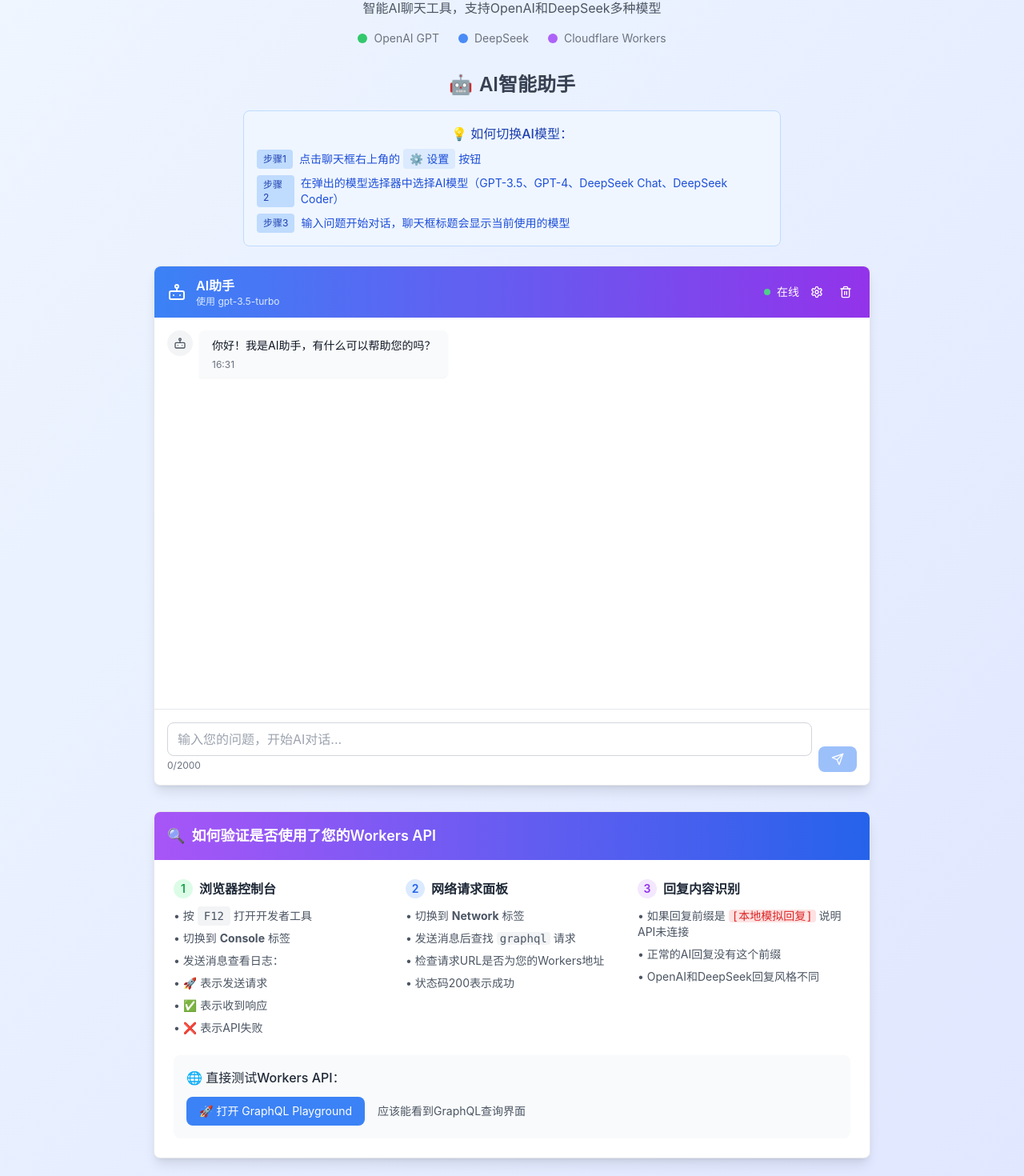
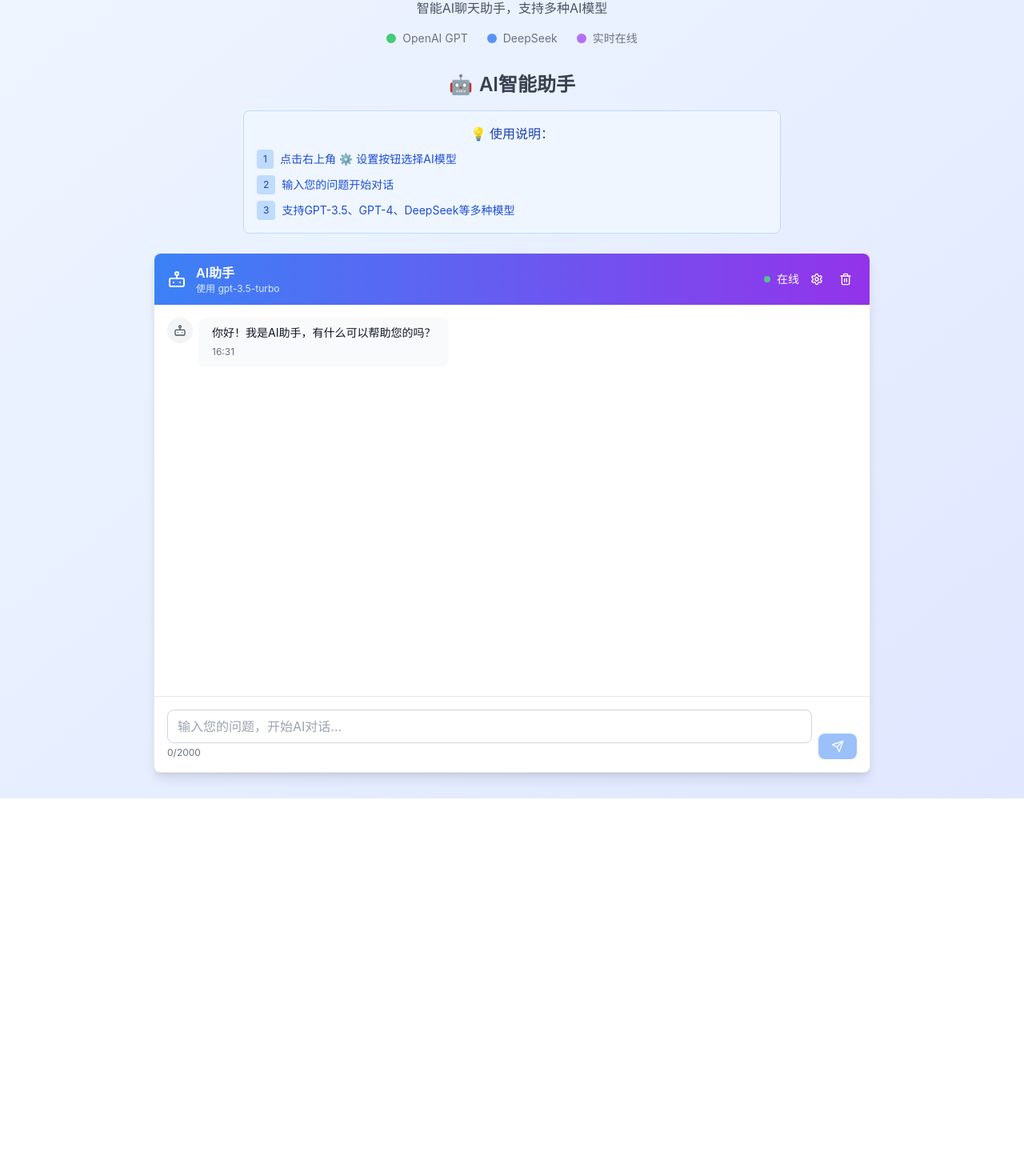
Before and after one commit to 632591029/zy-yd-ai-tools, a React (Create React App) app: page / in a window 1280 px wide. Shown: the part 82-1552 px from the top of the page at 80% size. After the commit the page ends 1080 px from the top, so only its background shows below. Built offline with nearby package versions, Linux system fonts and the light colour scheme.

Commit message:
feat: 简化前端界面，移除技术验证说明，优化用户体验

```diff
--- a/src/App.tsx
+++ b/src/App.tsx
@@ -9,27 +9,21 @@ const App: React.FC = () => {
   const handleSendMessage = async (message: string, model: string = 'gpt-3.5-turbo'): Promise<string> => {
     try {
       console.log('🚀 发送消息到Workers API:', {
-        message,
+        message: message.substring(0, 50) + '...',
         model,
-        apiUrl: 'https://zy-yd-ai-api.a632591029.workers.dev/graphql',
         timestamp: new Date().toISOString()
       });
 
       const response = await sendChatMessage(message, model);
 
-      console.log('✅ 收到Workers API响应:', {
-        response: response.substring(0, 100) + '...',
-        model,
-        timestamp: new Date().toISOString()
-      });
-
+      console.log('✅ 收到Workers API响应');
       return response;
     } catch (error) {
       console.error('❌ Workers API调用失败:', error);
 
-      // 降级到模拟回复，明确标识
+      // 降级到模拟回复
       await new Promise(resolve => setTimeout(resolve, 1000));
-      return `🤖 [本地模拟回复 - API未连接]\n\n您的消息："${message}"\n\n⚠️ 当前使用模拟模式，原因：${error instanceof Error ? error.message : '未知错误'}\n\n请检查：\n• Workers API是否正常运行\n• API密钥是否已配置\n• 网络连接是否正常`;
+      return `抱歉，当前AI服务暂时不可用。请稍后重试。\n\n错误信息：${error instanceof Error ? error.message : '未知错误'}`;
     }
   };
 
@@ -41,7 +35,7 @@ const App: React.FC = () => {
             {APP_NAME}
           </h1>
           <p className="text-gray-600 mb-4">
-            智能AI聊天工具，支持OpenAI和DeepSeek多种模型
+            智能AI聊天助手，支持多种AI模型
           </p>
           <div className="flex justify-center space-x-6 text-sm text-gray-500">
             <div className="flex items-center space-x-2">
@@ -54,12 +48,12 @@ const App: React.FC = () => {
             </div>
             <div className="flex items-center space-x-2">
               <div className="w-3 h-3 bg-purple-500 rounded-full animate-pulse"></div>
-              <span>Cloudflare Workers</span>
+              <span>实时在线</span>
             </div>
           </div>
         </div>
 
-        {/* 只保留一个聊天框 */}
+        {/* 聊天界面 */}
         <div className="max-w-4xl mx-auto">
           <div className="text-center mb-6">
             <h2 className="text-2xl font-semibold text-gray-700 flex items-center justify-center space-x-2 mb-4">
@@ -67,21 +61,21 @@ const App: React.FC = () => {
               <span>AI智能助手</span>
             </h2>
 
-            {/* 使用说明 */}
+            {/* 使用说明 - 简化版 */}
             <div className="bg-blue-50 border border-blue-200 rounded-lg p-4 mb-6 text-left max-w-2xl mx-auto">
-              <p className="text-blue-800 font-medium mb-2 text-center">💡 如何切换AI模型：</p>
+              <p className="text-blue-800 font-medium mb-2 text-center">💡 使用说明：</p>
               <div className="text-blue-700 text-sm space-y-2">
                 <div className="flex items-center space-x-2">
-                  <span className="bg-blue-200 text-blue-800 px-2 py-1 rounded text-xs">步骤1</span>
-                  <span>点击聊天框右上角的 <span className="bg-blue-100 px-2 py-1 rounded">⚙️ 设置</span> 按钮</span>
+                  <span className="bg-blue-200 text-blue-800 px-2 py-1 rounded text-xs">1</span>
+                  <span>点击右上角 ⚙️ 设置按钮选择AI模型</span>
                 </div>
                 <div className="flex items-center space-x-2">
-                  <span className="bg-blue-200 text-blue-800 px-2 py-1 rounded text-xs">步骤2</span>
-                  <span>在弹出的模型选择器中选择AI模型（GPT-3.5、GPT-4、DeepSeek Chat、DeepSeek Coder）</span>
+                  <span className="bg-blue-200 text-blue-800 px-2 py-1 rounded text-xs">2</span>
+                  <span>输入您的问题开始对话</span>
                 </div>
                 <div className="flex items-center space-x-2">
-                  <span className="bg-blue-200 text-blue-800 px-2 py-1 rounded text-xs">步骤3</span>
-                  <span>输入问题开始对话，聊天框标题会显示当前使用的模型</span>
+                  <span className="bg-blue-200 text-blue-800 px-2 py-1 rounded text-xs">3</span>
+                  <span>支持GPT-3.5、GPT-4、DeepSeek等多种模型</span>
                 </div>
               </div>
             </div>
@@ -95,75 +89,6 @@ const App: React.FC = () => {
             maxLength={2000}
             className="shadow-2xl"
           />
-
-          {/* 验证Workers API的方法 */}
-          <div className="mt-8 bg-white rounded-lg shadow-lg border border-gray-200 overflow-hidden">
-            <div className="bg-gradient-to-r from-purple-500 to-blue-600 text-white p-4">
-              <h3 className="text-lg font-semibold flex items-center space-x-2">
-                <span>🔍</span>
-                <span>如何验证是否使用了您的Workers API</span>
-              </h3>
-            </div>
-
-            <div className="p-6">
-              <div className="grid md:grid-cols-3 gap-6">
-                <div>
-                  <h4 className="font-semibold text-gray-800 mb-3 flex items-center space-x-2">
-                    <span className="w-6 h-6 bg-green-100 text-green-600 rounded-full flex items-center justify-center text-sm">1</span>
-                    <span>浏览器控制台</span>
-                  </h4>
-                  <ul className="text-gray-600 space-y-2 text-sm">
-                    <li>• 按 <kbd className="bg-gray-100 px-2 py-1 rounded">F12</kbd> 打开开发者工具</li>
-                    <li>• 切换到 <strong>Console</strong> 标签</li>
-                    <li>• 发送消息查看日志：</li>
-                    <li>• 🚀 表示发送请求</li>
-                    <li>• ✅ 表示收到响应</li>
-                    <li>• ❌ 表示API失败</li>
-                  </ul>
-                </div>
-
-                <div>
-                  <h4 className="font-semibold text-gray-800 mb-3 flex items-center space-x-2">
-                    <span className="w-6 h-6 bg-blue-100 text-blue-600 rounded-full flex items-center justify-center text-sm">2</span>
-                    <span>网络请求面板</span>
-                  </h4>
-                  <ul className="text-gray-600 space-y-2 text-sm">
-                    <li>• 切换到 <strong>Network</strong> 标签</li>
-                    <li>• 发送消息后查找 <code className="bg-gray-100 px-1 rounded">graphql</code> 请求</li>
-                    <li>• 检查请求URL是否为您的Workers地址</li>
-                    <li>• 状态码200表示成功</li>
-                  </ul>
-                </div>
-
-                <div>
-                  <h4 className="font-semibold text-gray-800 mb-3 flex items-center space-x-2">
-                    <span className="w-6 h-6 bg-purple-100 text-purple-600 rounded-full flex items-center justify-center text-sm">3</span>
-                    <span>回复内容识别</span>
-                  </h4>
-                  <ul className="text-gray-600 space-y-2 text-sm">
-                    <li>• 如果回复前缀是 <code className="bg-red-100 text-red-600 px-1 rounded">[本地模拟回复]</code> 说明API未连接</li>
-                    <li>• 正常的AI回复没有这个前缀</li>
-                    <li>• OpenAI和DeepSeek回复风格不同</li>
-                  </ul>
-                </div>
-              </div>
-
-              <div className="mt-6 p-4 bg-gray-50 rounded-lg">
-                <h4 className="font-medium text-gray-800 mb-3">🌐 直接测试Workers API：</h4>
-                <div className="flex items-center space-x-4">
-                  <a
-                    href="https://zy-yd-ai-api.a632591029.workers.dev/graphql"
-                    target="_blank"
-                    rel="noopener noreferrer"
-                    className="bg-blue-500 text-white px-4 py-2 rounded-lg hover:bg-blue-600 transition-colors text-sm"
-                  >
-                    🚀 打开 GraphQL Playground
-                  </a>
-                  <span className="text-sm text-gray-600">应该能看到GraphQL查询界面</span>
-                </div>
-              </div>
-            </div>
-          </div>
         </div>
       </div>
     </div>
```
